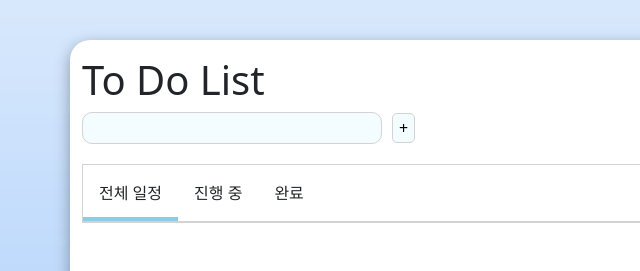
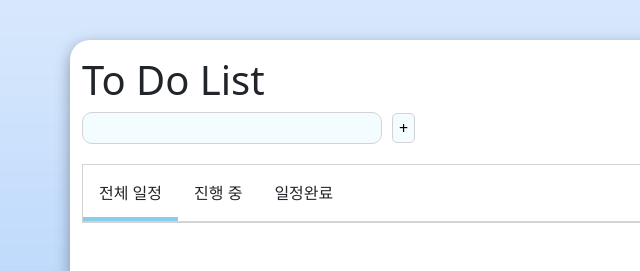
Before and after one commit to sangvv2/JavaScript-study, a plain HTML site: page 2ToDolist/index.html in a window 1280 px wide. Shown: the top 271 px of the page, 0-640 px from the left. Drawn offline with nearby package versions, Linux system fonts and the light colour scheme.

```diff
--- a/2ToDolist/index.html
+++ b/2ToDolist/index.html
@@ -26,7 +26,7 @@
           진행 중
         </div>
         <div id = "done">
-          완료
+          일정완료
         </div>
       </div>
       <div id ="task-board">
```
